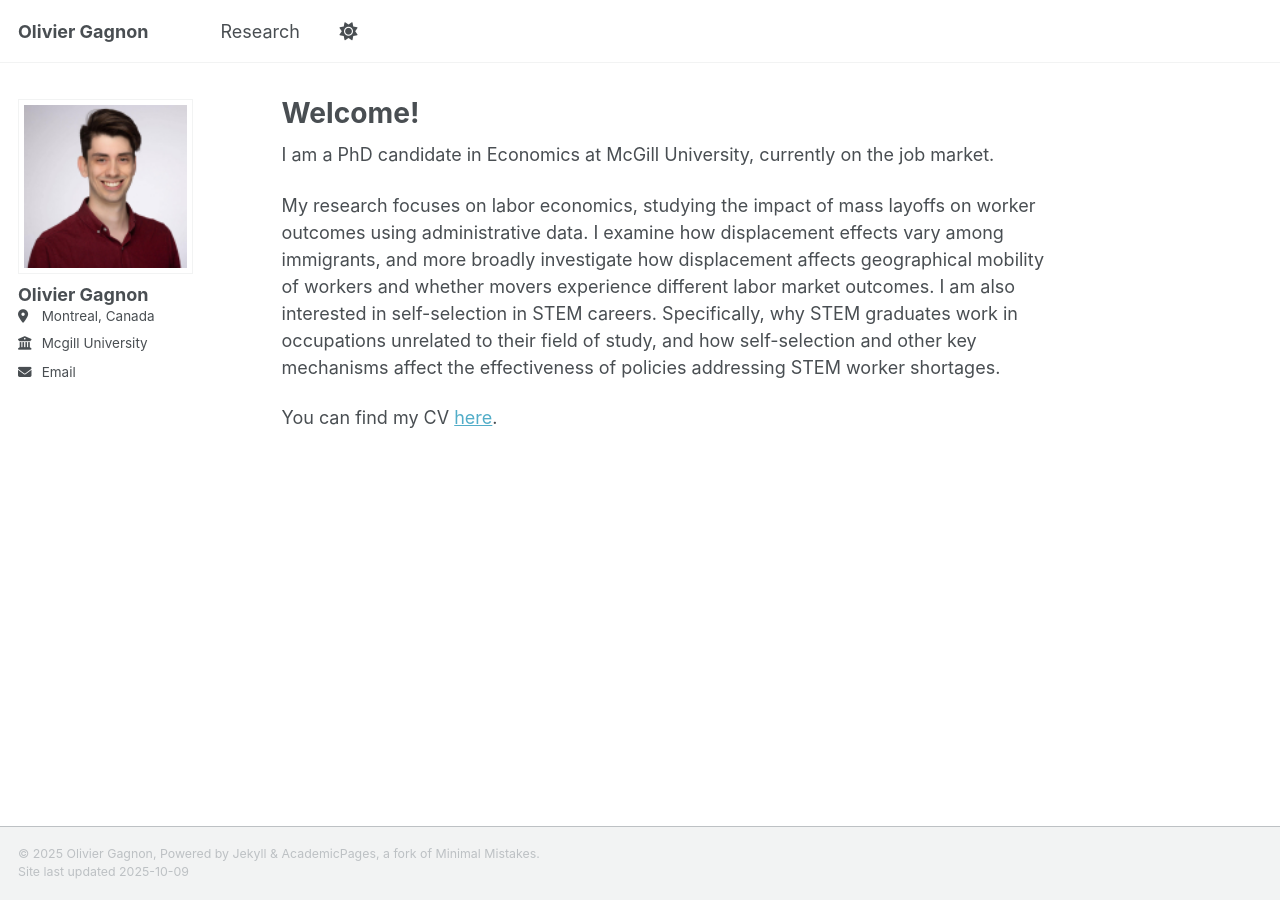
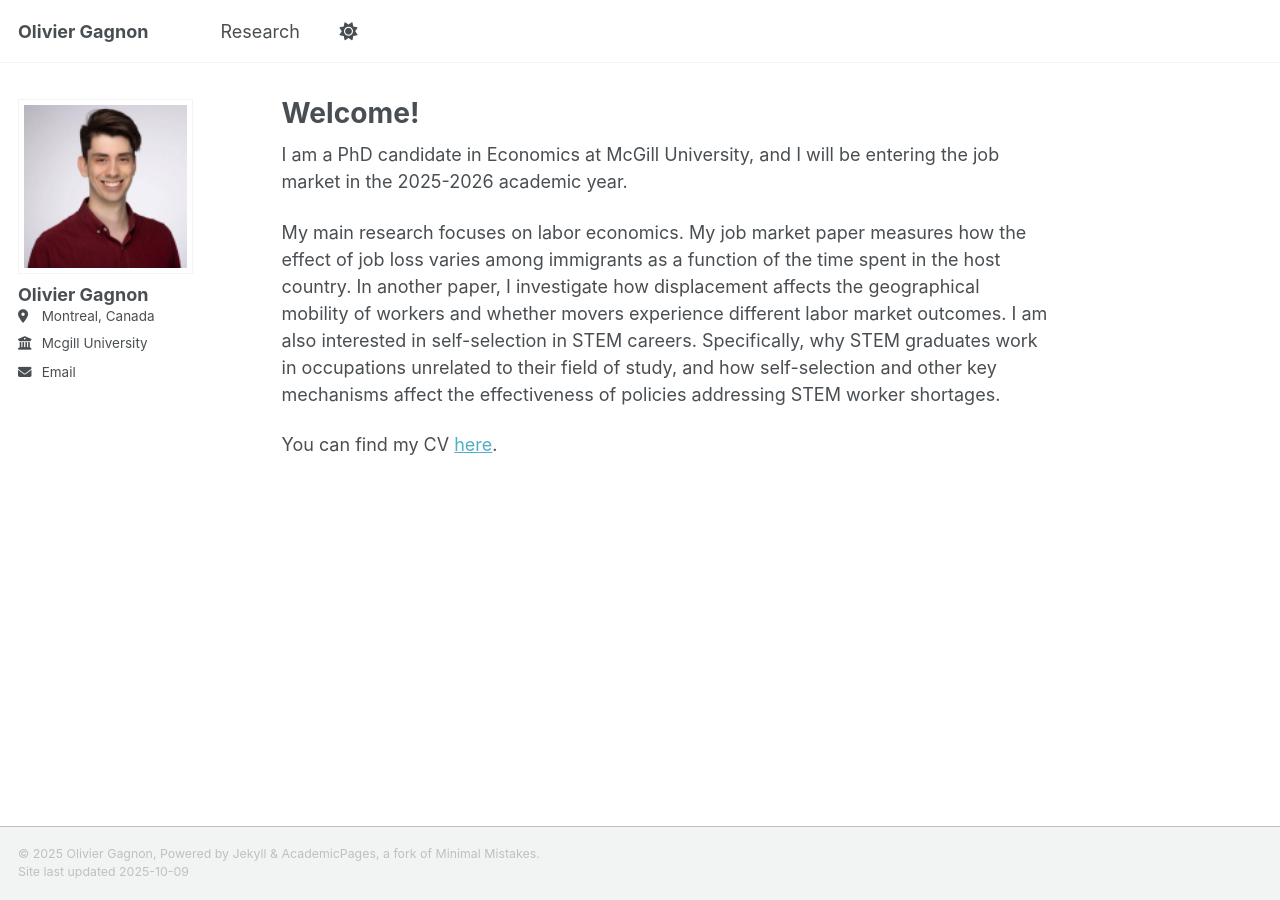
Before and after one commit to Olivier-Gagnon/Olivier-Gagnon.github.io, a Jekyll site: the page built from _pages/about.md, in a window 1280 px wide. Built offline with Jekyll 4.4.1, drawn with Linux system fonts in a browser that asks for light colours; a script that is not in the unit is left out.

Commit message:
update about and reasearch

```diff
--- a/_pages/about.md
+++ b/_pages/about.md
@@ -7,8 +7,8 @@ redirect_from:
   - /about.html
 ---
 
-I am a PhD candidate in Economics at McGill University, currently on the job market.
+I am a PhD candidate in Economics at McGill University, and I will be entering the job market in the 2025-2026 academic year.
 
-My research focuses on labor economics, studying the impact of mass layoffs on worker outcomes using administrative data. I examine how displacement effects vary among immigrants, and more broadly investigate how displacement affects geographical mobility of workers and whether movers experience different labor market outcomes. I am also interested in self-selection in STEM careers. Specifically, why STEM graduates work in occupations unrelated to their field of study, and how self-selection and other key mechanisms affect the effectiveness of policies addressing STEM worker shortages.
+My main research focuses on labor economics. My job market paper measures how the effect of job loss varies among immigrants as a function of the time spent in the host country. In another paper, I investigate how displacement affects the geographical mobility of workers and whether movers experience different labor market outcomes. I am also interested in self-selection in STEM careers. Specifically, why STEM graduates work in occupations unrelated to their field of study, and how self-selection and other key mechanisms affect the effectiveness of policies addressing STEM worker shortages.
 
 You can find my CV [here](files/cv_og_2.pdf).
```
Also changed, not shown: _pages/research.md (+4 -1 lines).
